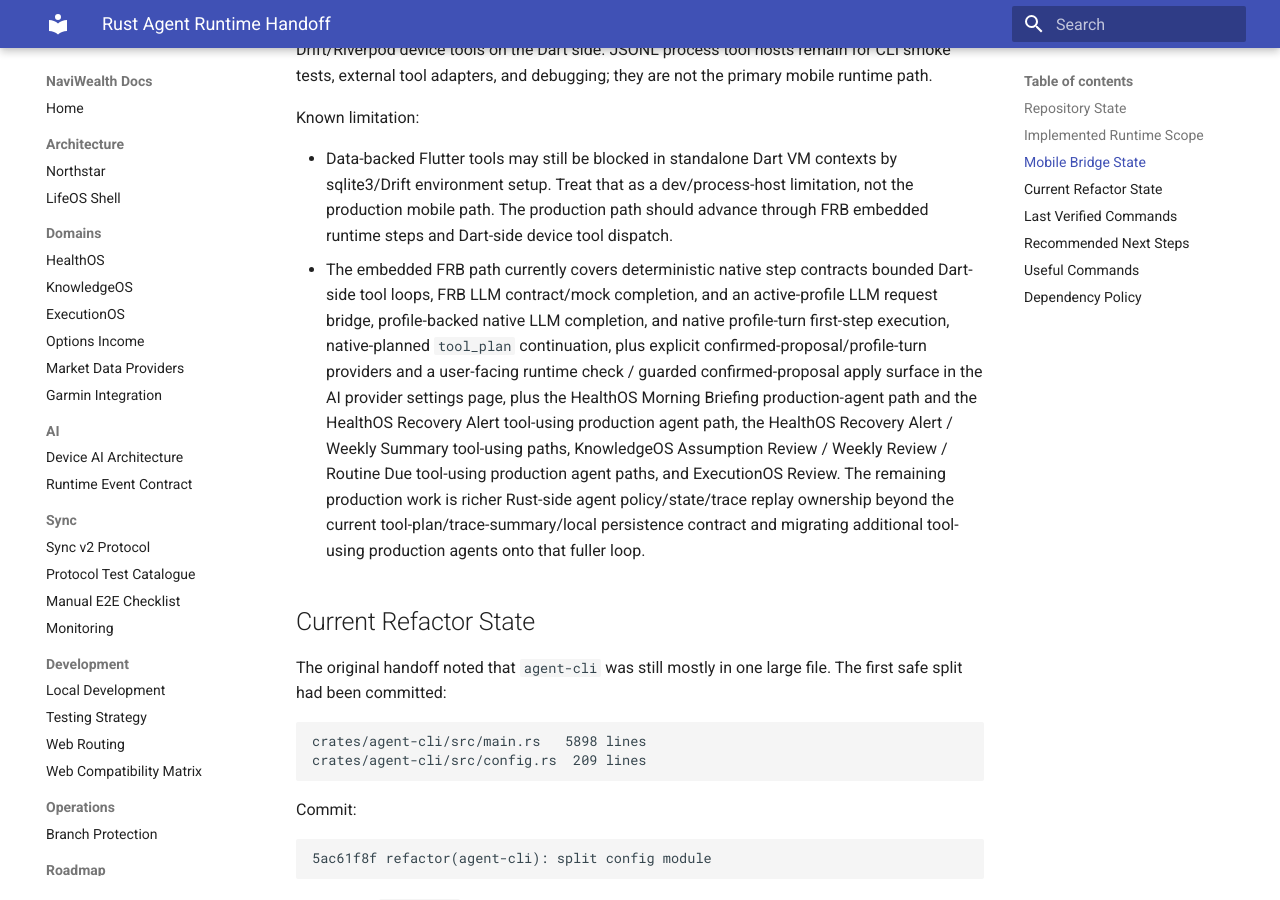
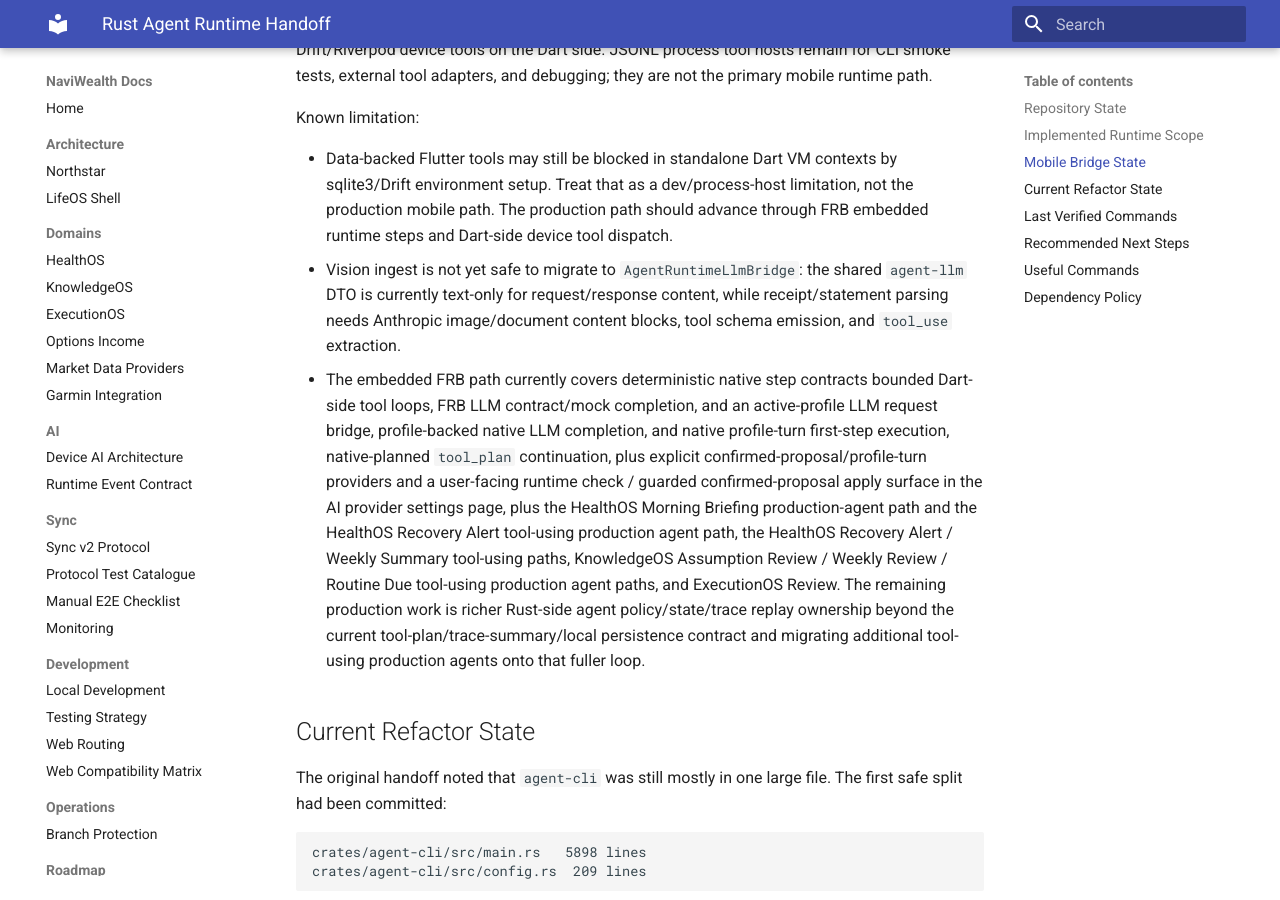
Before and after one commit to zsh-a/NaviWealth, an MkDocs documentation site: the page built from docs/architecture/rust-agent-runtime-handoff.md, in a window 1280 px wide and 900 px high, scrolled down 5303 px. Built offline with MkDocs 1.6.1 and Material for MkDocs 9.7.7, drawn with Linux system fonts in a browser that asks for light colours; some of the changed text lies outside the part shown.

```diff
--- a/docs/architecture/rust-agent-runtime-handoff.md
+++ b/docs/architecture/rust-agent-runtime-handoff.md
@@ -236,6 +236,10 @@ Known limitation:
   contexts by sqlite3/Drift environment setup. Treat that as a dev/process-host
   limitation, not the production mobile path. The production path should
   advance through FRB embedded runtime steps and Dart-side device tool dispatch.
+- Vision ingest is not yet safe to migrate to `AgentRuntimeLlmBridge`: the
+  shared `agent-llm` DTO is currently text-only for request/response content,
+  while receipt/statement parsing needs Anthropic image/document content
+  blocks, tool schema emission, and `tool_use` extraction.
 - The embedded FRB path currently covers deterministic native step contracts
   bounded Dart-side tool loops, FRB LLM contract/mock completion, and an
   active-profile LLM request bridge, profile-backed native LLM completion, and
```
Also changed, not shown: other parts of docs/architecture/rust-agent-runtime-handoff.md (+2 -2 lines), docs/architecture/rust-agent-runtime-mvp.md (+6 -2 lines), 3 other files.
